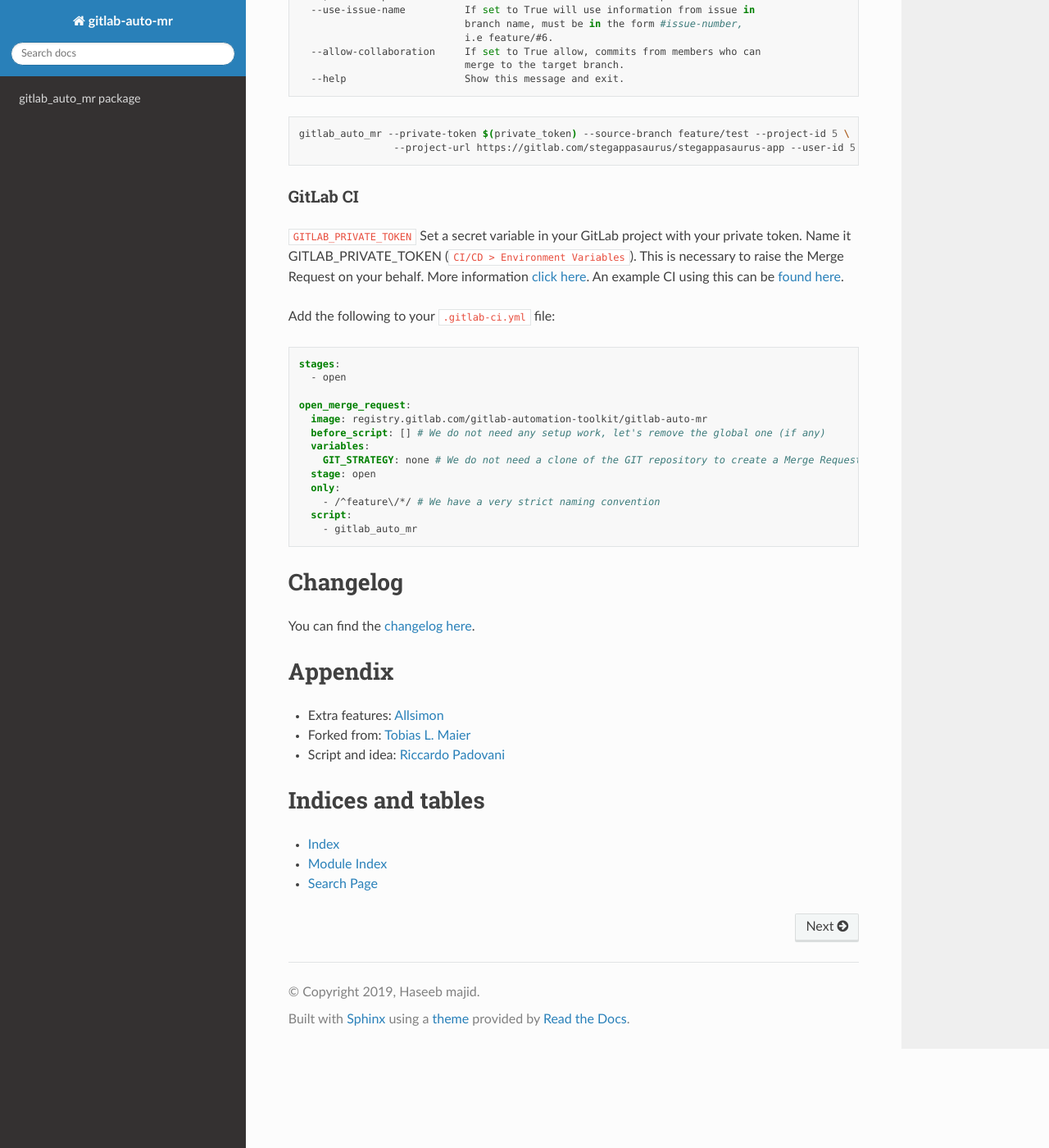
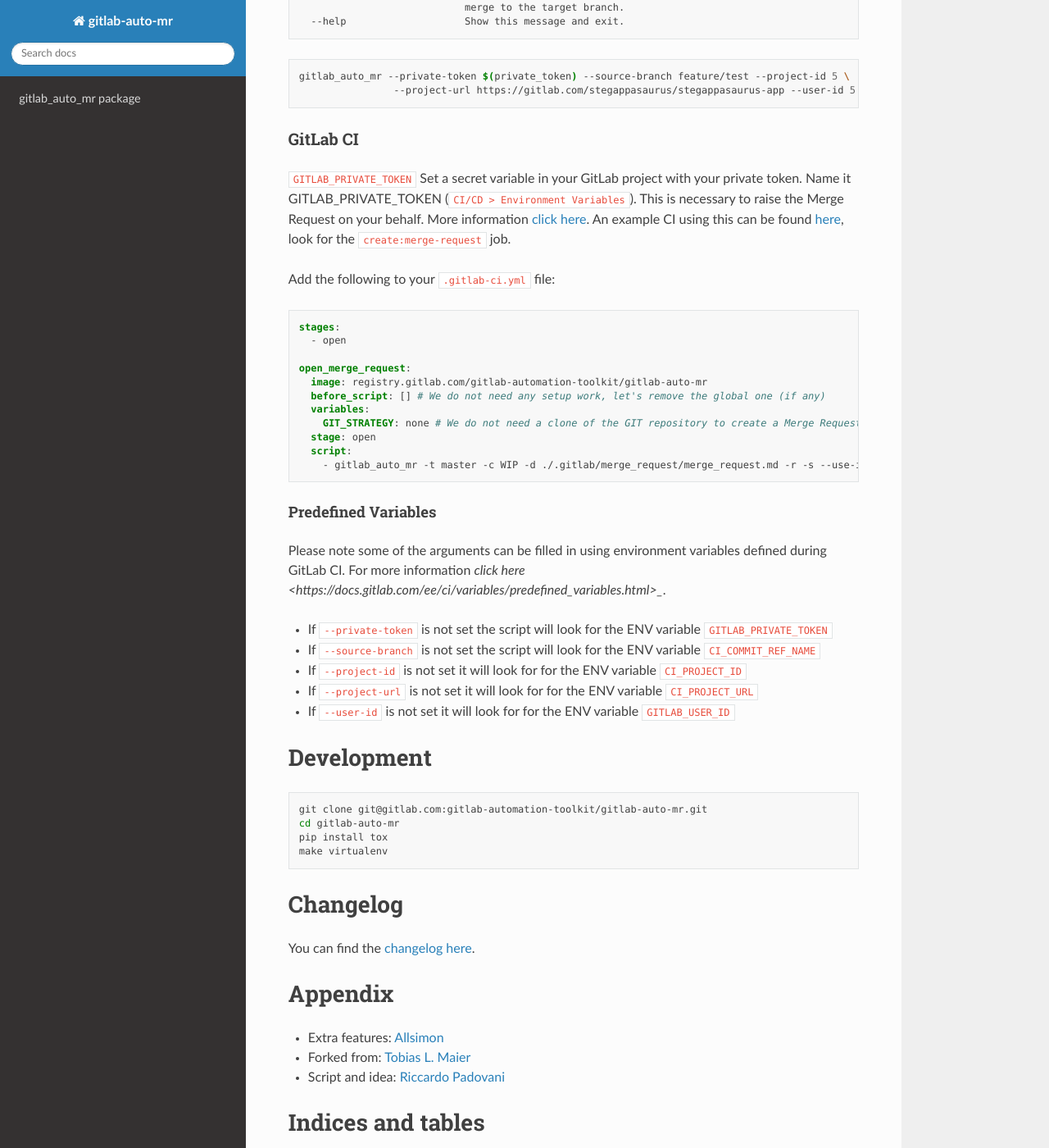
Before and after one commit to hmajid2301/gitlab-auto-mr, a Sphinx documentation site: the page built from docs/source/index.rst, in a window 1280 px wide and 1400 px high, scrolled down 1222 px. Shown: the whole window at 82% size. Built offline with Sphinx 7.4.7 and the Read the Docs theme 2.0.0, drawn with Linux system fonts in a browser that asks for light colours; some of the changed text lies outside the part shown.

Commit message:
:memo: :bug: Use any gitlab url
You can now use any gitlab url, not just subdomains.
Previously regex would be run on ever url and you'd only
get the hostname.com, but what about gitlab like
company.com/gitlab. So now we only regex the url
if it matches the CI_PROJECT_URL.

Updated the readme removed redundancies and add more
information about predefined variables.

```diff
--- a/README.rst
+++ b/README.rst
@@ -17,23 +17,20 @@
 GitLab Auto MR
 ==============
 
-This is a simple Python script that allows you create MR in GitLab automatically. It is intended to be used in CI/CD
-as a Docker image. However you can use it as a separate Python library if you would like.
-An example CI using this can be found `here <https://gitlab.com/stegappasaurus/stegappasaurus-app/blob/master/.gitlab-ci.yml>`_.
+This is a simple Python cli script that allows you create MR in GitLab automatically. It is intended to be
+used during your CI/CD. However you can chose to use it however you wish.
 
 It is based on the script and idea of `Riccardo Padovani <https://rpadovani.com>`_,
 which he introduced with his blog post
 `How to automatically create new MR on Gitlab with Gitlab CI <https://rpadovani.com/open-mr-gitlab-ci>`_.
-
-This package was intended to be used by GitLab CI hence using environments provided by the GitLab CI. You can however
-use it as a CLI tool if you would like.
 
 Usage
 -----
 
 First you need to create a personal access token,
 `more information here <https://docs.gitlab.com/ee/user/profile/personal_access_tokens.html>`_.
-With the scope ``api``, so it can create the MR using your API.
+With the scope ``api``, so it can create the MR using your API. This access token is passed
+to the script with the ``--private-token`` argument.
 
 .. code-block:: bash
 
@@ -79,25 +76,49 @@
 ``GITLAB_PRIVATE_TOKEN`` Set a secret variable in your GitLab project with your private token. Name it
 GITLAB_PRIVATE_TOKEN (``CI/CD > Environment Variables``). This is necessary to raise the Merge Request on your behalf.
 More information `click here <https://docs.gitlab.com/ee/user/profile/personal_access_tokens.html>`_.
-An example CI using this can be `found here <https://gitlab.com/stegappasaurus/stegappasaurus-app/blob/master/.gitlab-ci.yml>`_.
+An example CI using this can be found
+`here <https://gitlab.com/hmajid2301/stegappasaurus/blob/a22b7dc80f86b471d8a2eaa7b7eadb7b492c53c7/.gitlab-ci.yml>`_,
+look for the ``create:merge-request`` job.
 
 Add the following to your ``.gitlab-ci.yml`` file:
 
 .. code-block:: yaml
 
-    stages:
-      - open
+  stages:
+    - open
 
-    open_merge_request:
-      image: registry.gitlab.com/gitlab-automation-toolkit/gitlab-auto-mr
-      before_script: [] # We do not need any setup work, let's remove the global one (if any)
-      variables:
-        GIT_STRATEGY: none # We do not need a clone of the GIT repository to create a Merge Request
-      stage: open
-      only:
-        - /^feature\/*/ # We have a very strict naming convention
-      script:
-        - gitlab_auto_mr
+  open_merge_request:
+    image: registry.gitlab.com/gitlab-automation-toolkit/gitlab-auto-mr
+    before_script: [] # We do not need any setup work, let's remove the global one (if any)
+    variables:
+      GIT_STRATEGY: none # We do not need a clone of the GIT repository to create a Merge Request
+    stage: open
+    script:
+      - gitlab_auto_mr -t master -c WIP -d ./.gitlab/merge_request/merge_request.md -r -s --use-issue-name
+
+
+Predefined Variables
+^^^^^^^^^^^^^^^^^^^^
+
+Please note some of the arguments can be filled in using environment variables defined during GitLab CI.
+For more information `click here <https://docs.gitlab.com/ee/ci/variables/predefined_variables.html>_`.
+
+* If ``--private-token`` is not set the script will look for the ENV variable ``GITLAB_PRIVATE_TOKEN``
+* If ``--source-branch`` is not set the script will look for the ENV variable ``CI_COMMIT_REF_NAME``
+* If ``--project-id`` is not set it will look for for the ENV variable ``CI_PROJECT_ID``
+* If ``--project-url`` is not set it will look for for the ENV variable ``CI_PROJECT_URL``
+* If ``--user-id`` is not set it will look for for the ENV variable ``GITLAB_USER_ID``
+
+
+Development
+===========
+
+.. code-block:: bash
+
+  git clone git@gitlab.com:gitlab-automation-toolkit/gitlab-auto-mr.git
+  cd gitlab-auto-mr
+  pip install tox
+  make virtualenv
 
 Changelog
 =========
--- a/docs/source/conf.py
+++ b/docs/source/conf.py
@@ -23,7 +23,7 @@
 author = "Haseeb Majid"
 
 # The full version, including alpha/beta/rc tags
-release = "1.0.1"
+release = "1.1.0"
 
 
 # -- General configuration ---------------------------------------------------
--- a/setup.cfg
+++ b/setup.cfg
@@ -1,5 +1,5 @@
 [bumpversion]
-current_version = 1.0.1
+current_version = 1.1.0
 commit = False
 tag = False
 
--- a/setup.py
+++ b/setup.py
@@ -3,7 +3,7 @@
 
 setup(
     name="gitlab-auto-mr",
-    version="1.0.1",
+    version="1.1.0",
     description="A simple tool for automatically creating merge requests in GitLab",
     long_description=open("README.rst").read(),
     long_description_content_type="text/x-rst",
```
Also changed, not shown: CHANGELOG.md (+11 -1 lines), 2 other files.
